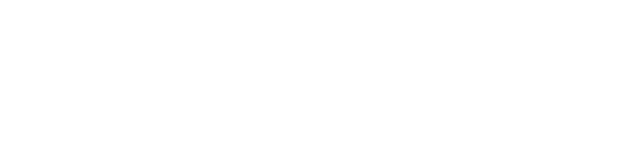
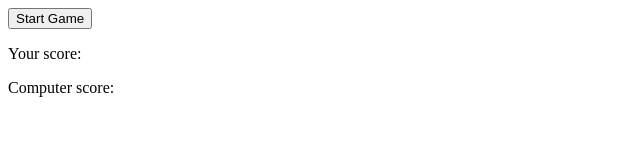
Before and after one commit to bshea2k/odin-rpc, a plain HTML site: page index.html in a window 1280 px wide. Shown: the whole page, without its empty margins (0-640 px from the left). Drawn offline with Linux system fonts and the light colour scheme.

Commit message:
Add user interface to start game and keep score

```diff
--- a/index.html
+++ b/index.html
@@ -7,6 +7,8 @@
     <script src="index.js"></script>
 </head>
 <body>
-
+    <button class="start-game">Start Game</button>
+    <p class="human-score">Your score: </p>
+    <p class="computer-score">Computer score: </p>
 </body>
 </html>
```
